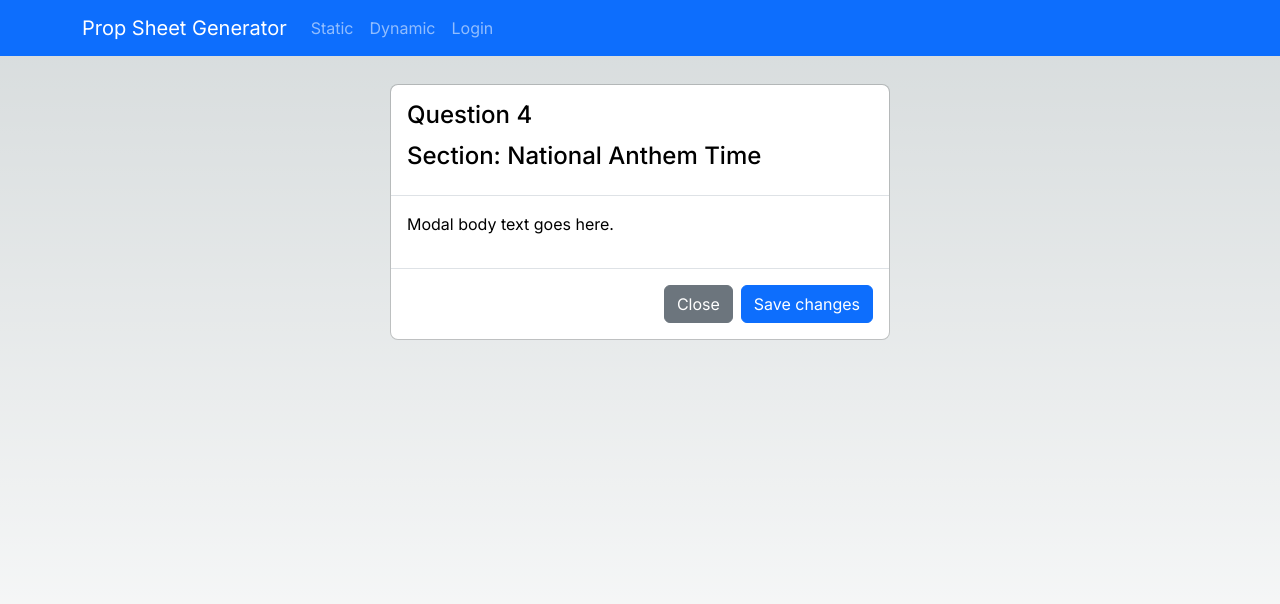
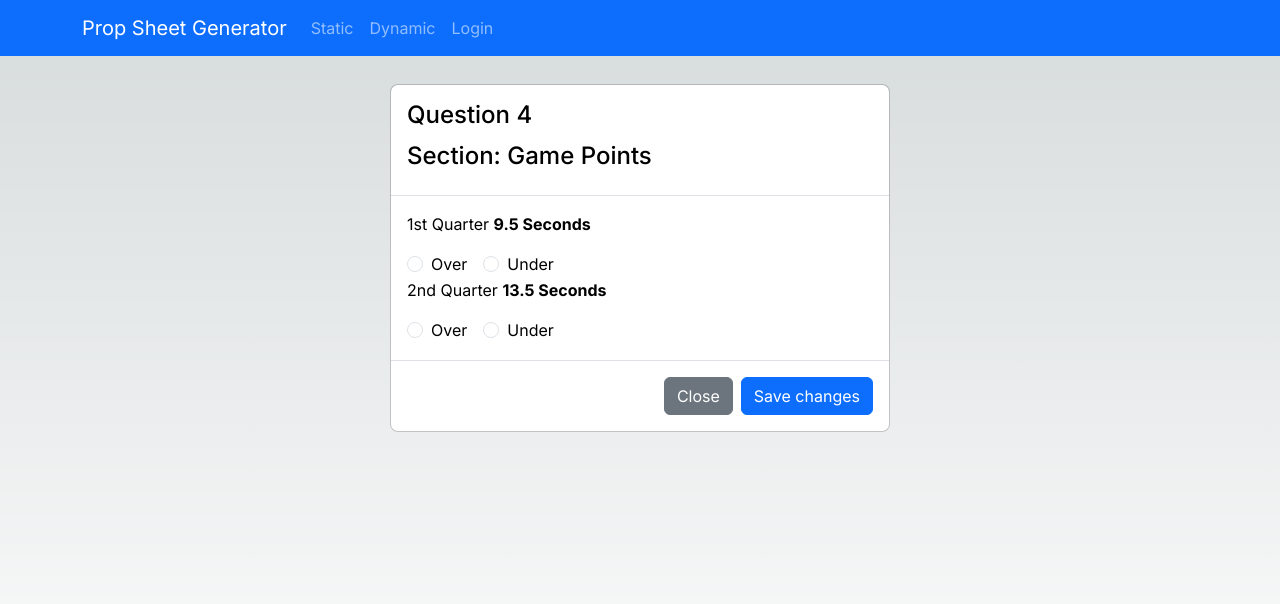
Before and after one commit to nick964/Prop-Sheet, a Next.js app: page /submit in a window 1280 px wide. Shown: the top 604 px of the page. Built offline with nearby package versions, Linux system fonts and the light colour scheme.

Commit message:
Adding auth

```diff
--- a/package.json
+++ b/package.json
@@ -17,6 +17,7 @@
     "eslint-config-next": "13.4.19",
     "formik": "^2.4.5",
     "next": "13.4.19",
+    "next-auth": "^4.23.1",
     "react": "18.2.0",
     "react-bootstrap": "^2.8.0",
     "react-dom": "18.2.0",
--- /dev/null
+++ b/src/app/middleware.ts
@@ -0,0 +1,4 @@
+export { default } from "next-auth/middleware"
+
+
+export const config = { matcher: "/groups" }
--- a/src/app/submit/page.tsx
+++ b/src/app/submit/page.tsx
@@ -1,6 +1,6 @@
 "use client";
 
-import { Alert, ProgressBar, Modal, Button, Stack} from "react-bootstrap";
+import { Alert, ProgressBar, Modal, Button, Stack, Form} from "react-bootstrap";
 
 export const metadata = {
     title: 'Submit Your Prop Sheet',
@@ -17,13 +17,46 @@ export default function Page() {
             <Modal.Header>
             <Stack gap={1}>
                 <div><h4>Question 4</h4></div>
-                <div><h4>Section: National Anthem Time</h4></div>
+                <div><h4>Section: Game Points</h4></div>
             </Stack>
             </Modal.Header>
 
 
         <Modal.Body>
-          <p>Modal body text goes here.</p>
+          <p>1st Quarter <b>9.5 Seconds</b></p>
+        <Form>
+          <Form.Check
+            inline
+            type="radio"
+            name="group1"
+            id={`default-radio`}
+            label={`Over`}
+          />
+          <Form.Check
+            inline
+            type="radio"
+            name="group1"
+            id={`default-radio`}
+            label={`Under`}
+            />
+        </Form>
+        <p>2nd Quarter <b>13.5 Seconds</b></p>
+        <Form>
+          <Form.Check
+            inline
+            type="radio"
+            name="group1"
+            id={`default-radio`}
+            label={`Over`}
+          />
+          <Form.Check
+            inline
+            type="radio"
+            name="group1"
+            id={`default-radio`}
+            label={`Under`}
+            />
+        </Form>
         </Modal.Body>
 
         <Modal.Footer>
```
Also changed, not shown: src/app/api/auth/[...nextauth]/options.ts (added, +27 -0 lines), src/app/api/auth/[...nextauth]/route.ts (added, +7 -0 lines).
